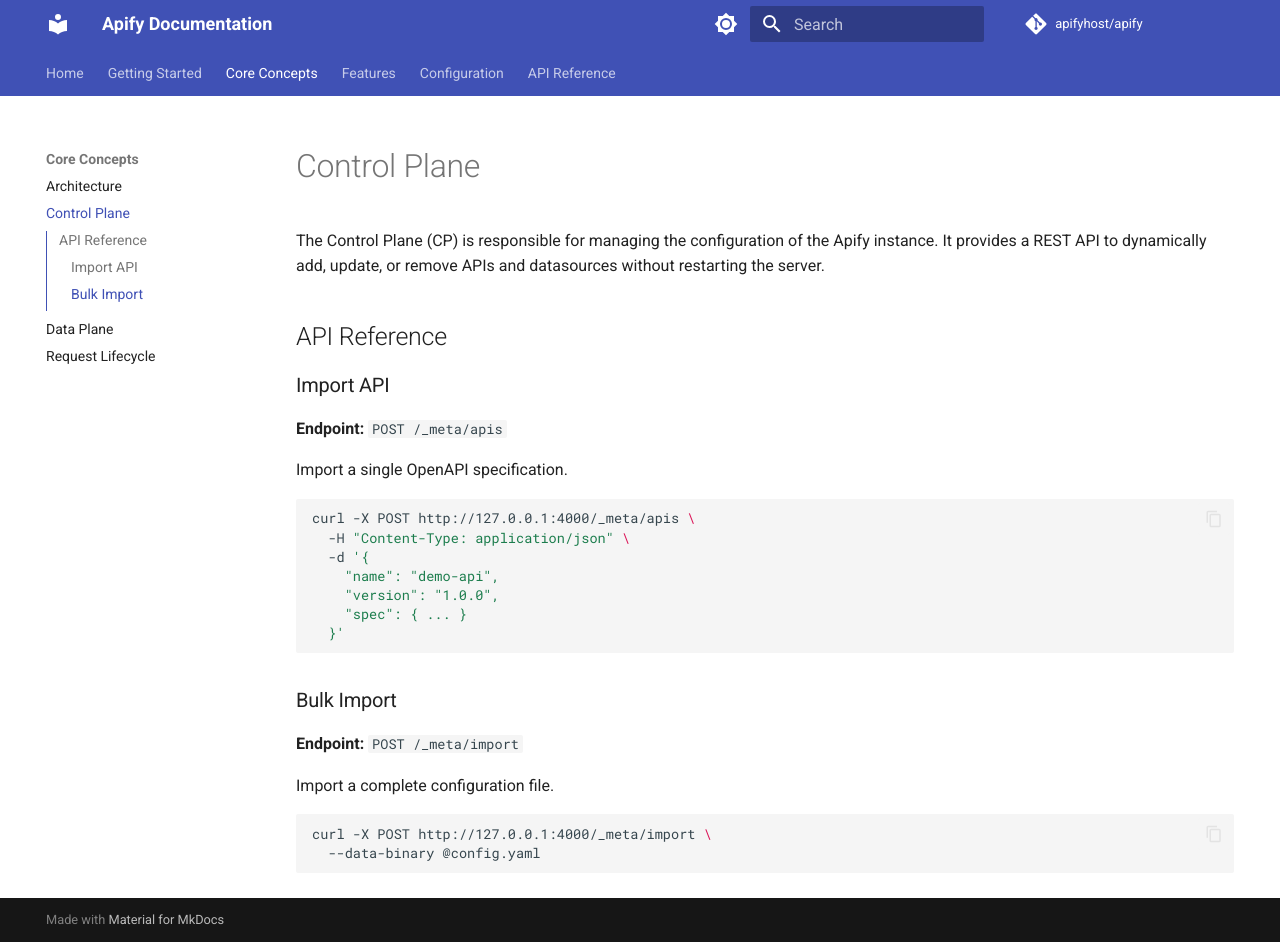
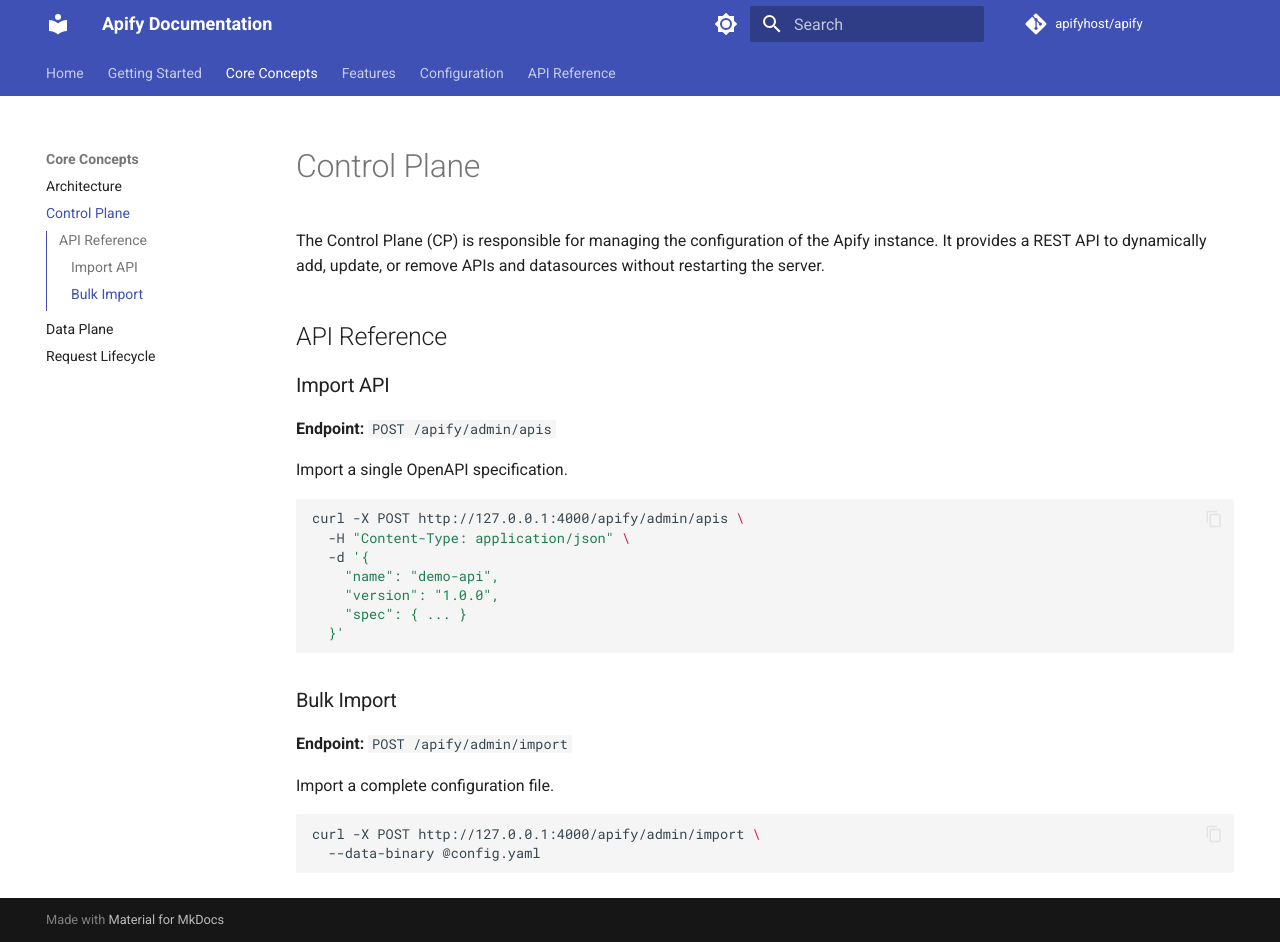
Before and after one commit to apifyhost/apify, an MkDocs documentation site: the page built from docs/concepts/control-plane.md, in a window 1280 px wide and 942 px high. Built offline with MkDocs 1.6.1 and Material for MkDocs 9.7.7, drawn with Linux system fonts in a browser that asks for light colours; comment, search, counter and statistics services are not loaded.

Commit message:
chore: admin api path

````diff
--- a/docs/concepts/control-plane.md
+++ b/docs/concepts/control-plane.md
@@ -6,12 +6,12 @@
 
 ### Import API
 
-**Endpoint:** `POST /_meta/apis`
+**Endpoint:** `POST /apify/admin/apis`
 
 Import a single OpenAPI specification.
 
 ```bash
-curl -X POST http://127.0.0.1:4000/_meta/apis \
+curl -X POST http://127.0.0.1:4000/apify/admin/apis \
   -H "Content-Type: application/json" \
   -d '{
     "name": "demo-api",
@@ -22,11 +22,11 @@
 
 ### Bulk Import
 
-**Endpoint:** `POST /_meta/import`
+**Endpoint:** `POST /apify/admin/import`
 
 Import a complete configuration file.
 
 ```bash
-curl -X POST http://127.0.0.1:4000/_meta/import \
+curl -X POST http://127.0.0.1:4000/apify/admin/import \
   --data-binary @config.yaml
 ```
````
Also changed, not shown: README.md (+3 -3 lines), docs/api/control-plane.md (+2 -2 lines), docs/configuration/main-config.md (+1 -1 lines), 8 other files.
